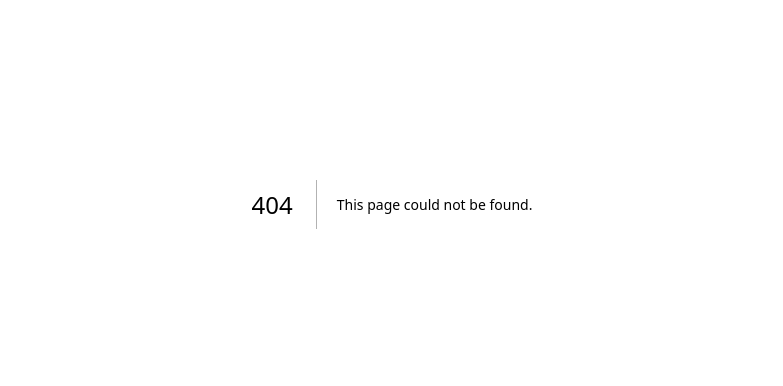
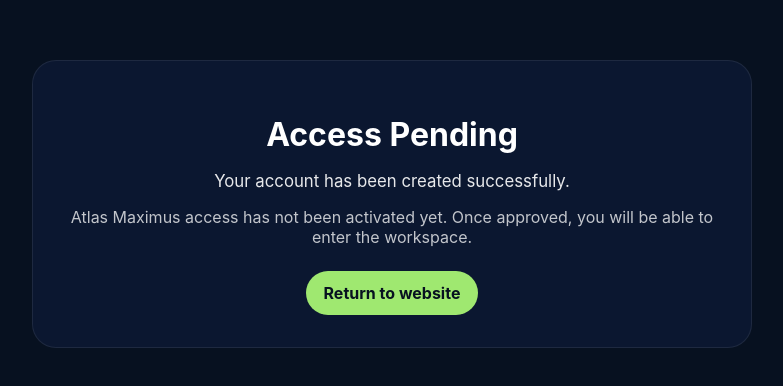
Before and after one commit to nextgensolutionsandconsulting-ui/atlas-maximus, a Next.js app: page /pending in a window 1280 px wide. Before the commit this address had no page. Shown: the part 196-582 px from the top of the page, without its empty margins (248-1031 px from the left). Built offline with nearby package versions, Linux system fonts and the light colour scheme; no server answers.

Commit message:
Create page.tsx

```diff
--- /dev/null
+++ b/app/pending/page.tsx
@@ -0,0 +1,38 @@
+import { currentUser } from '@clerk/nextjs/server'
+import { redirect } from 'next/navigation'
+
+export default async function PendingPage() {
+  const user = await currentUser()
+
+  if (user?.publicMetadata?.access === true) {
+    redirect('/atlas')
+  }
+
+  return (
+    <main style={{ minHeight: '100vh', display: 'grid', placeItems: 'center', padding: '40px', background: '#071120', color: 'white' }}>
+      <div style={{ maxWidth: '720px', width: '100%', background: '#0b1730', border: '1px solid rgba(255,255,255,0.08)', borderRadius: '24px', padding: '32px', textAlign: 'center' }}>
+        <h1 style={{ fontSize: '2rem', marginBottom: '12px' }}>Access Pending</h1>
+        <p style={{ fontSize: '1.05rem', opacity: 0.9, marginBottom: '10px' }}>
+          Your account has been created successfully.
+        </p>
+        <p style={{ opacity: 0.75, marginBottom: '24px' }}>
+          Atlas Maximus access has not been activated yet. Once approved, you will be able to enter the workspace.
+        </p>
+        <a
+          href="/"
+          style={{
+            display: 'inline-block',
+            padding: '12px 18px',
+            borderRadius: '999px',
+            textDecoration: 'none',
+            background: '#9FE870',
+            color: '#071120',
+            fontWeight: 700,
+          }}
+        >
+          Return to website
+        </a>
+      </div>
+    </main>
+  )
+}
```
